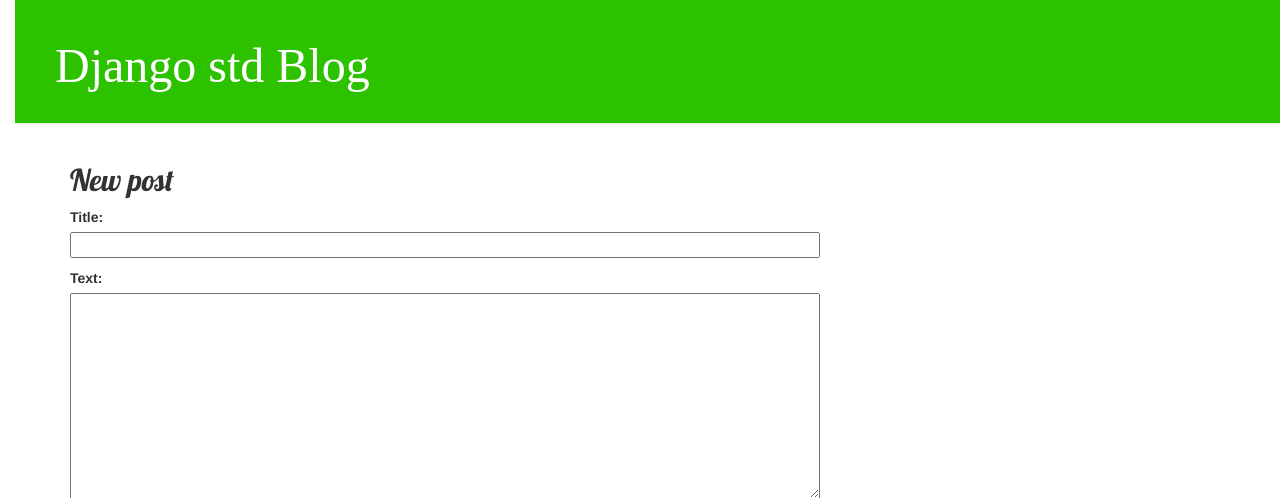
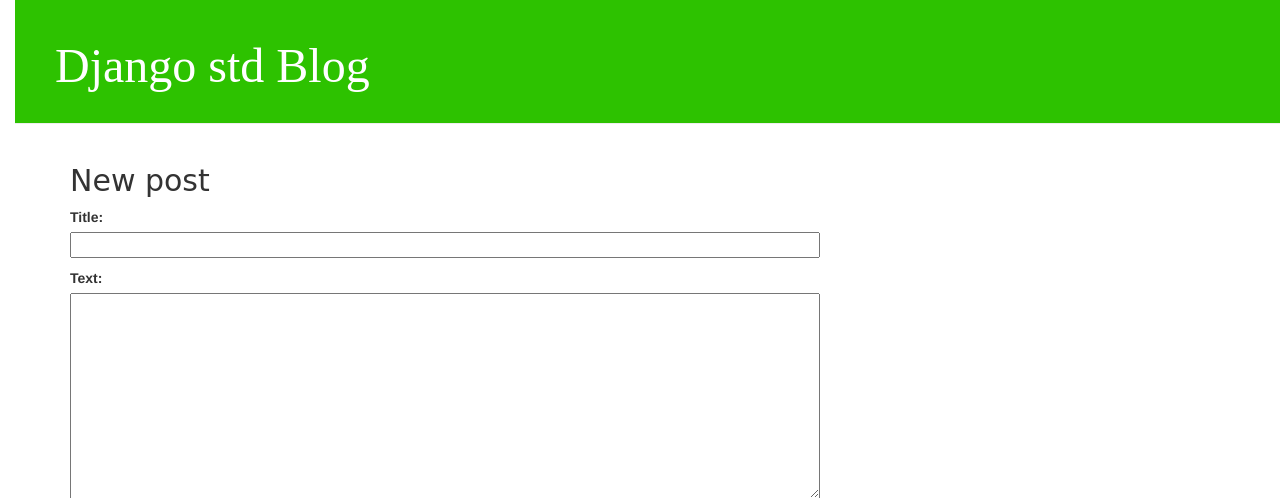
Before and after one commit to soichichi/my-first-blog, a Django app: page /post/new/ in a window 1280 px wide. Shown: the top 498 px of the page. Run offline with Django 3.2, Linux system fonts and the light colour scheme; some libraries are stand-ins or nearby versions.

Commit message:
changed css for site

```diff
--- a/blog/static/css/blog.css
+++ b/blog/static/css/blog.css
@@ -24,7 +24,7 @@
 }
 
 h1, h2, h3, h4 {
-    font-family: 'Lobster', cursive;
+    font-family: 'Abril Fatface', cursive;
 }
 
 .date {
```
